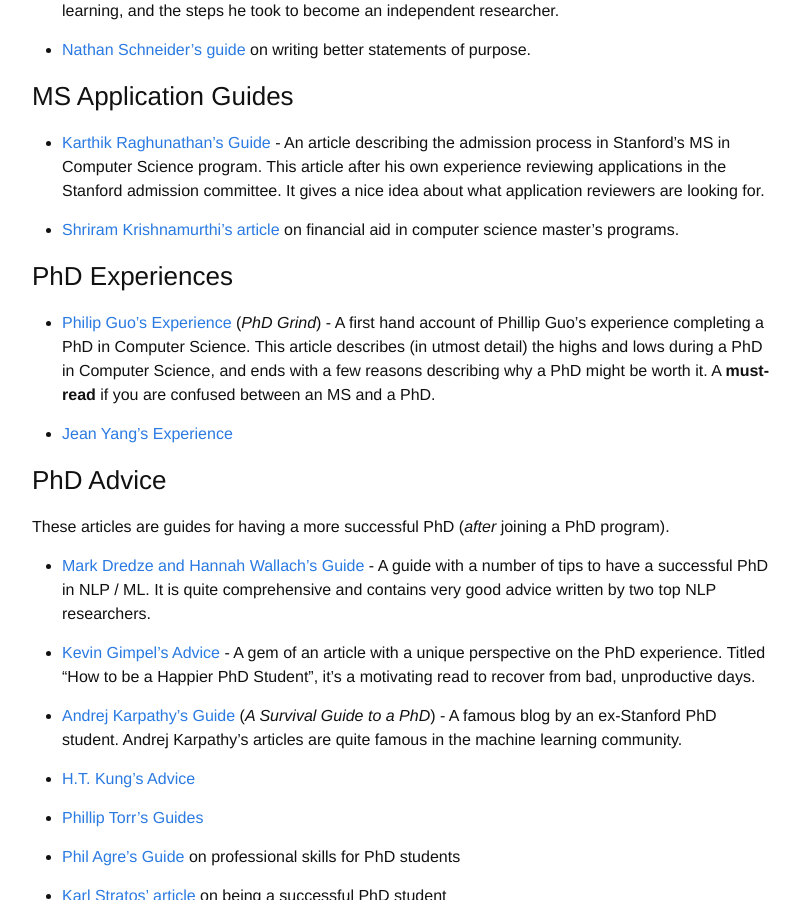
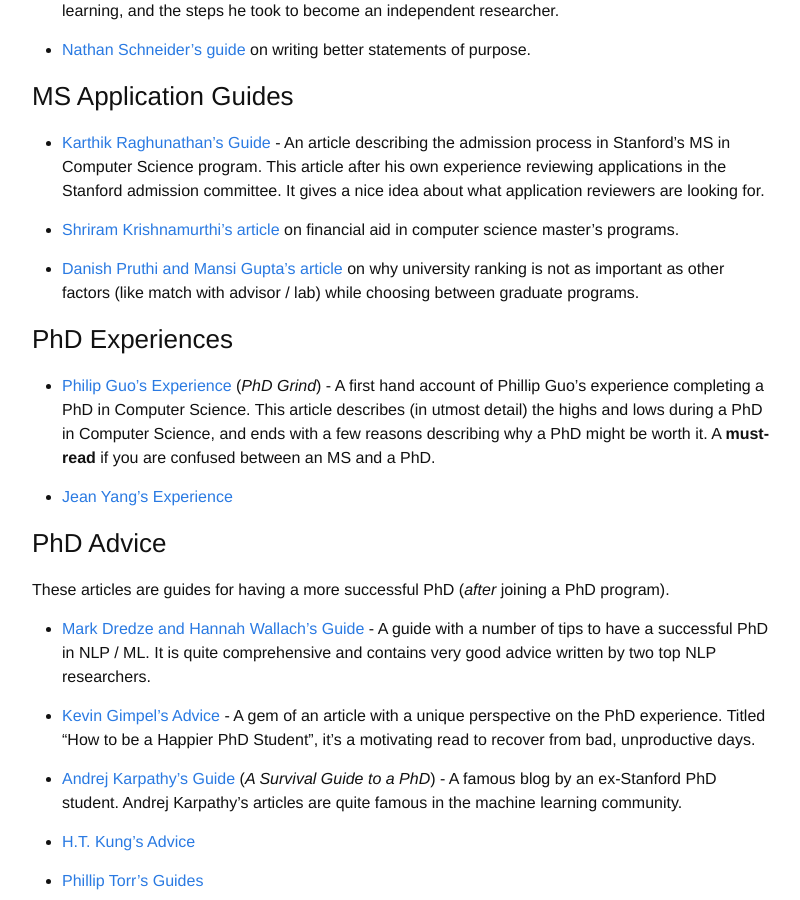
Before and after one commit to martiansideofthemoon/martiansideofthemoon.github.io, a Jekyll site: the page built from _posts/2018-05-30-grad-resources.markdown, in a window 1280 px wide and 900 px high, scrolled down 2211 px. Shown: the whole window, without its empty margins (238-1038 px from the left). Built offline with Jekyll 4.4.1, drawn with Linux system fonts in a browser that asks for light colours; comment, search, counter and statistics services are not loaded.

Commit message:
Adding Danish's new article

```diff
--- a/_posts/2018-05-30-grad-resources.markdown
+++ b/_posts/2018-05-30-grad-resources.markdown
@@ -60,6 +60,8 @@ Most of this advice is **written by professors** and is focused towards PhD appl
 
 * [Shriram Krishnamurthi's article](http://cs.brown.edu/~sk/Memos/Funding-CS-Grad-School/) on financial aid in computer science master's programs.
 
+* [Danish Pruthi and Mansi Gupta's article](https://latentfactors.blog/2020/12/06/university-rankings-for-phd-applications/) on why university ranking is not as important as other factors (like match with advisor / lab) while choosing between graduate programs.
+
 ### PhD Experiences
 
 * [Philip Guo's Experience](http://www.pgbovine.net/PhD-memoir/pguo-PhD-grind.pdf) (*PhD Grind*) - A first hand account of Phillip Guo's experience completing a PhD in Computer Science. This article describes (in utmost detail) the highs and lows during a PhD in Computer Science, and ends with a few reasons describing why a PhD might be worth it. A **must-read** if you are confused between an MS and a PhD.
```
